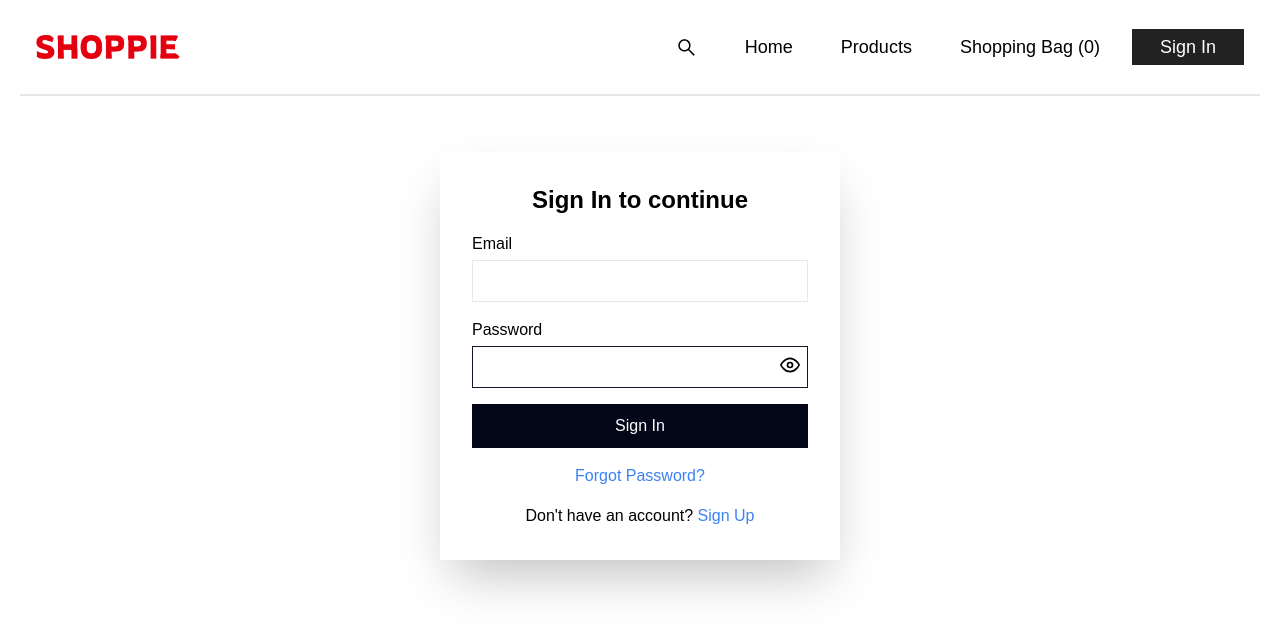
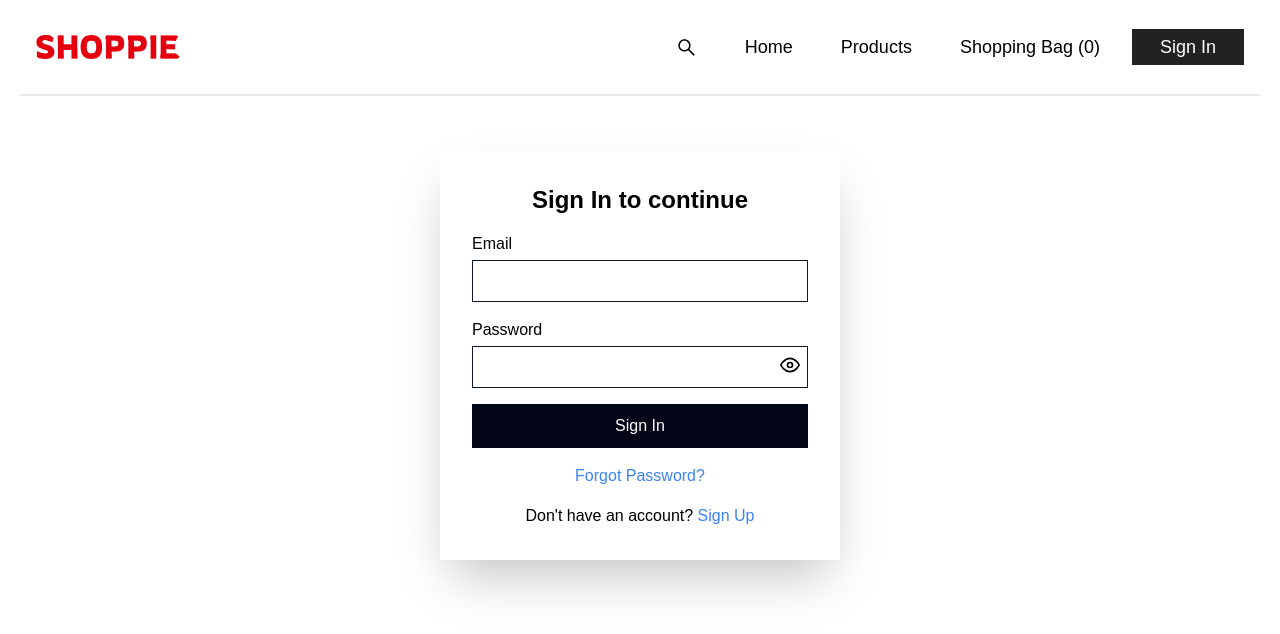
Before and after one commit to shoaibhasann/Shoppie-MERN, a React (Vite) app in the folder client/: page /login in a window 1280 px wide. Shown: the top 634 px of the page. Built offline with nearby package versions, Linux system fonts and the light colour scheme; no server answers; a web font is replaced by a local one.

Commit message:
complete login component and functionality

```diff
--- a/client/src/components/user/Login.jsx
+++ b/client/src/components/user/Login.jsx
@@ -5,6 +5,7 @@ import { login, clearError } from "../../redux/Userslice";
 import Loader from "../Loader";
 import { toast } from "react-toastify";
 import { FiEye, FiEyeOff } from "react-icons/fi";
+import { AiOutlineMail } from "react-icons/ai";
 
 function Login() {
 
@@ -12,7 +13,7 @@ function Login() {
 
   const navigate = useNavigate();
 
-  const { userInfo, error, loading, isAuthenticated } = useSelector(
+  const { error, loading, isAuthenticated } = useSelector(
     (state) => state.user
   );
 
@@ -32,7 +33,7 @@ function Login() {
 
   useEffect(() => {
     if (error) {
-      // toast.error(error.message || "An error occurred");
+      toast.error(error.message || "An error occurred");
       dispatch(clearError());
     } else if(isAuthenticated){
       navigate('/account');
@@ -62,7 +63,7 @@ function Login() {
                   type="email"
                   id="email"
                   name="email"
-                  className="w-full mt-1 p-2 border "
+                  className="w-full mt-1 p-2 pr-10 border border-slate-900  "
                   required
                 />
               </div>
```
